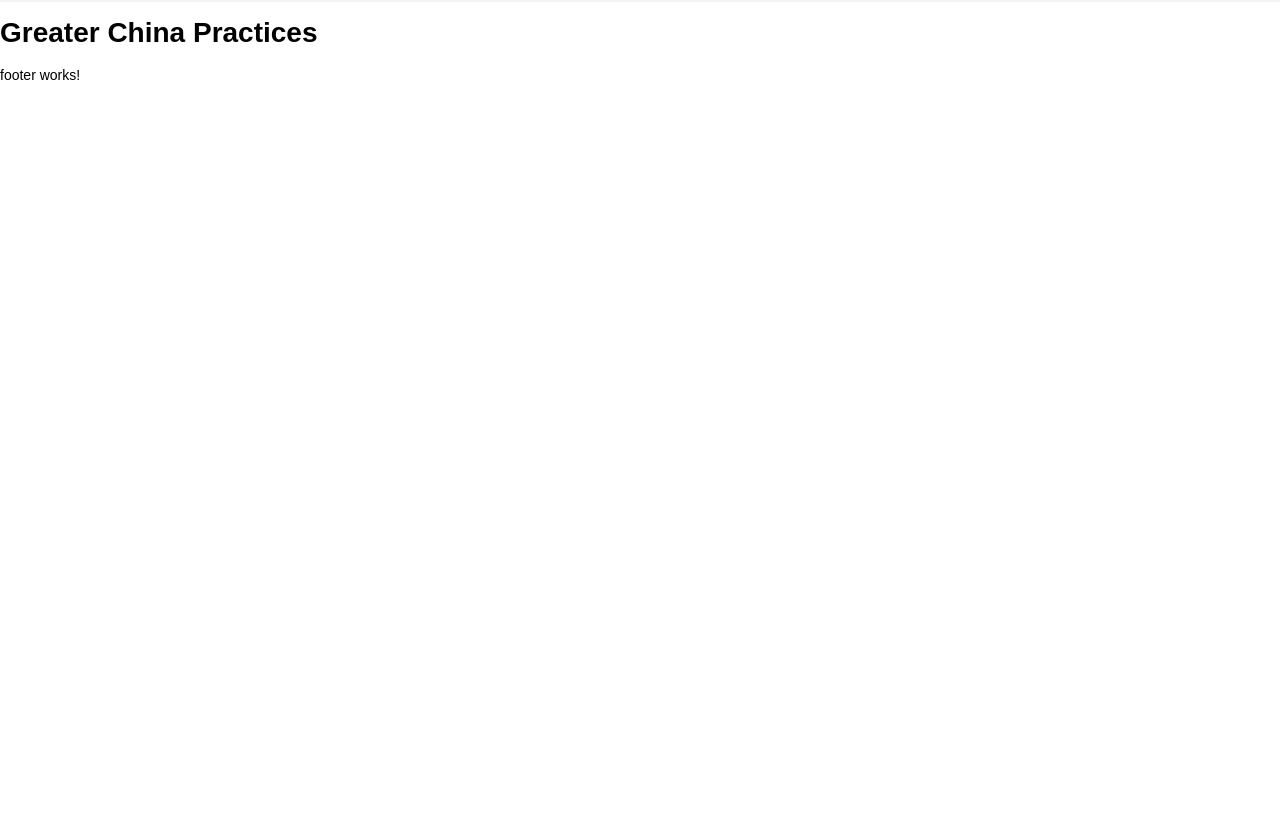
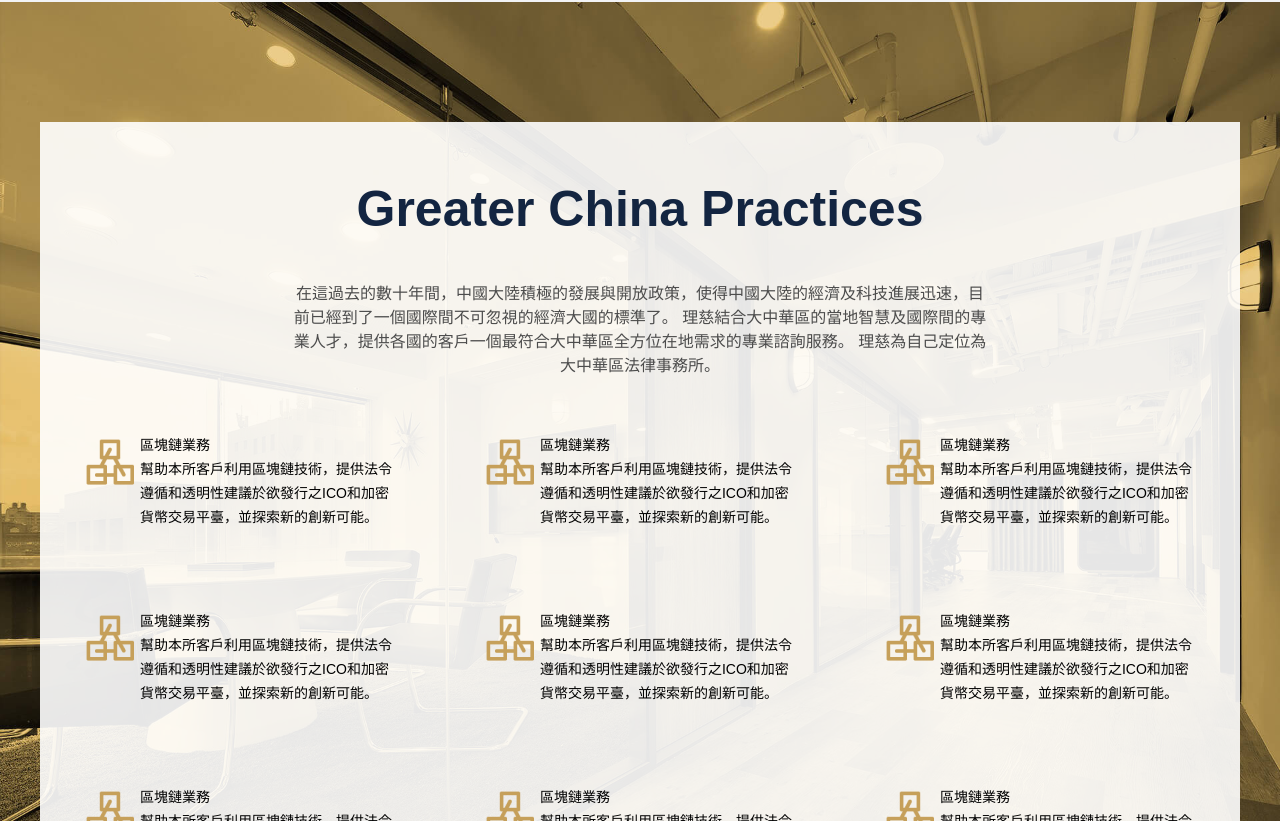
Before and after one commit to HuangPeifeng/FxlConsulting, an Angular app: page / in a window 1280 px wide. Shown: the part 2698-3519 px from the top of the page. Before the commit the page ends 2785 px from the top, so only its background shows below. Built offline with nearby package versions, Linux system fonts and the light colour scheme.

Commit message:
Greater China Practices 初步刻版

```diff
--- a/src/app/pages/index/content/content.component.html
+++ b/src/app/pages/index/content/content.component.html
@@ -41,6 +41,19 @@
     </div>
   </div>
   <div class="practices-layout">
-    <h1>Greater China Practices</h1>
+    <div class="practices-block">
+      <h1>Greater China Practices</h1>
+      <span class="info">在這過去的數十年間，中國大陸積極的發展與開放政策，使得中國大陸的經濟及科技進展迅速，目前已經到了一個國際間不可忽視的經濟大國的標準了。
+        理慈結合大中華區的當地智慧及國際間的專業人才，提供各國的客戶一個最符合大中華區全方位在地需求的專業諮詢服務。 理慈為自己定位為大中華區法律事務所。</span>
+      <div class="cont-layout">
+        <section class="block" *ngFor="let item of [1,2,3,4,5,6,7,8,1,2,3,4,5,6,7,8,1,2,3]">
+          <img src="assets/images/icon.png">
+          <div class="content">
+            <span class="title">區塊鏈業務</span>
+            <span class="cont">幫助本所客戶利用區塊鏈技術，提供法令遵循和透明性建議於欲發行之ICO和加密貨幣交易平臺，並探索新的創新可能。</span>
+          </div>
+        </section>
+      </div>
+    </div>
   </div>
 </div>
--- a/src/app/pages/index/content/content.component.scss
+++ b/src/app/pages/index/content/content.component.scss
@@ -232,5 +232,62 @@
     }
   }
 
-  .practices-layout {}
+  .practices-layout {
+    padding-top: 120px;
+    padding-bottom: 120px;
+    display: flex;
+    justify-content: center;
+    align-items: center;
+
+    .practices-block {
+      width: calc(100% - 80px);
+      padding: 60px 0 30px 0;
+      background-color: rgba(255, 255, 255, 0.9);
+      display: flex;
+      flex-direction: column;
+      align-items: center;
+
+      h1 {
+        margin: 0;
+        color: #132541;
+        font-size: 50px;
+        line-height: 55px;
+        font-weight: 700;
+        letter-spacing: 0px;
+        margin-bottom: 45px;
+      }
+
+      .info {
+        text-align: center;
+        font-size: 16px;
+        line-height: 24px;
+        font-weight: 400;
+        letter-spacing: 0px;
+        margin-bottom: 15px;
+        color: #4c4c4c;
+        width: 58%;
+      }
+
+      .cont-layout {
+        width: 100%;
+        display: flex;
+        flex-wrap: wrap;
+
+        .block {
+          display: flex;
+          -webkit-box-pack: center;
+          justify-content: center;
+          -webkit-box-align: center;
+          align-items: flex-start;
+          width: calc((100% / 3) - 80px);
+          padding: 40px;
+
+          .content {
+            display: flex;
+            flex-direction: column;
+          }
+        }
+      }
+    }
+  }
 }
--- a/src/app/pages/index/index.component.scss
+++ b/src/app/pages/index/index.component.scss
@@ -1,3 +1,8 @@
 .content-layout {
   margin-top: 170px;
+  background-image: url('/assets/images/contentBG.jpg');
+  background-repeat: no-repeat;
+  background-position: center top;
+  background-attachment: fixed;
+  background-size: cover;
 }
```
Also changed, not shown: src/assets/images/contentBG.jpg (added), src/assets/images/icon.png (added).
